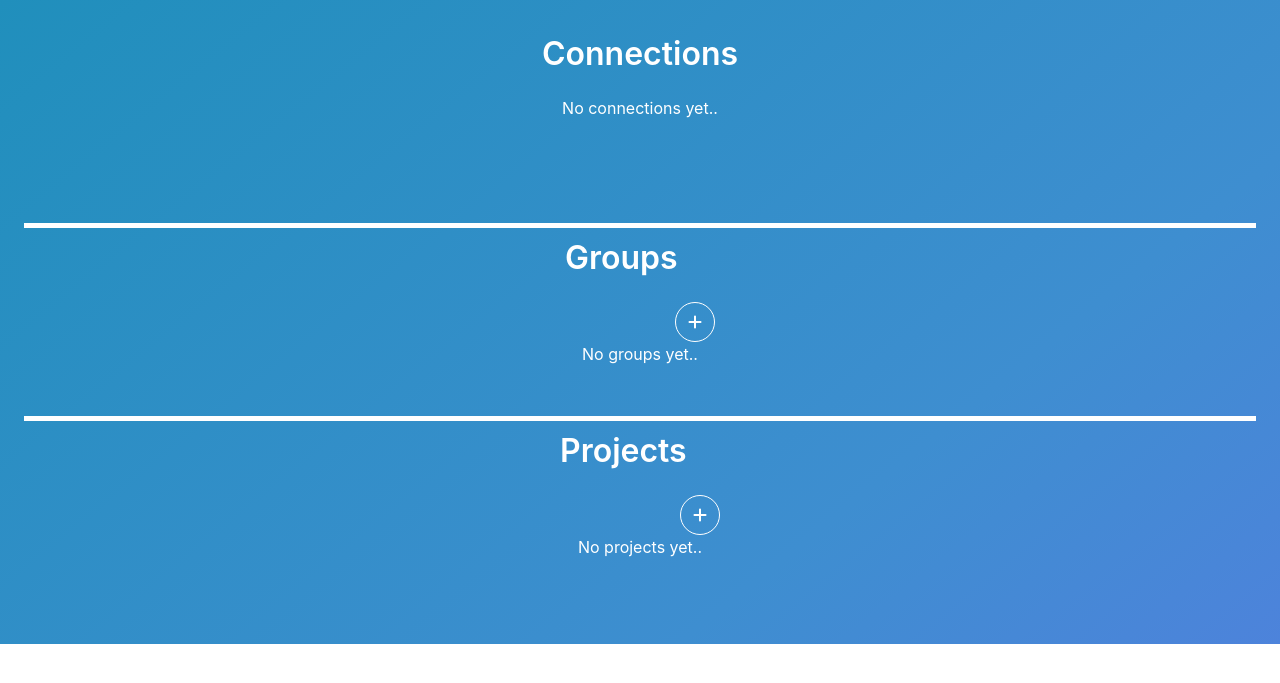
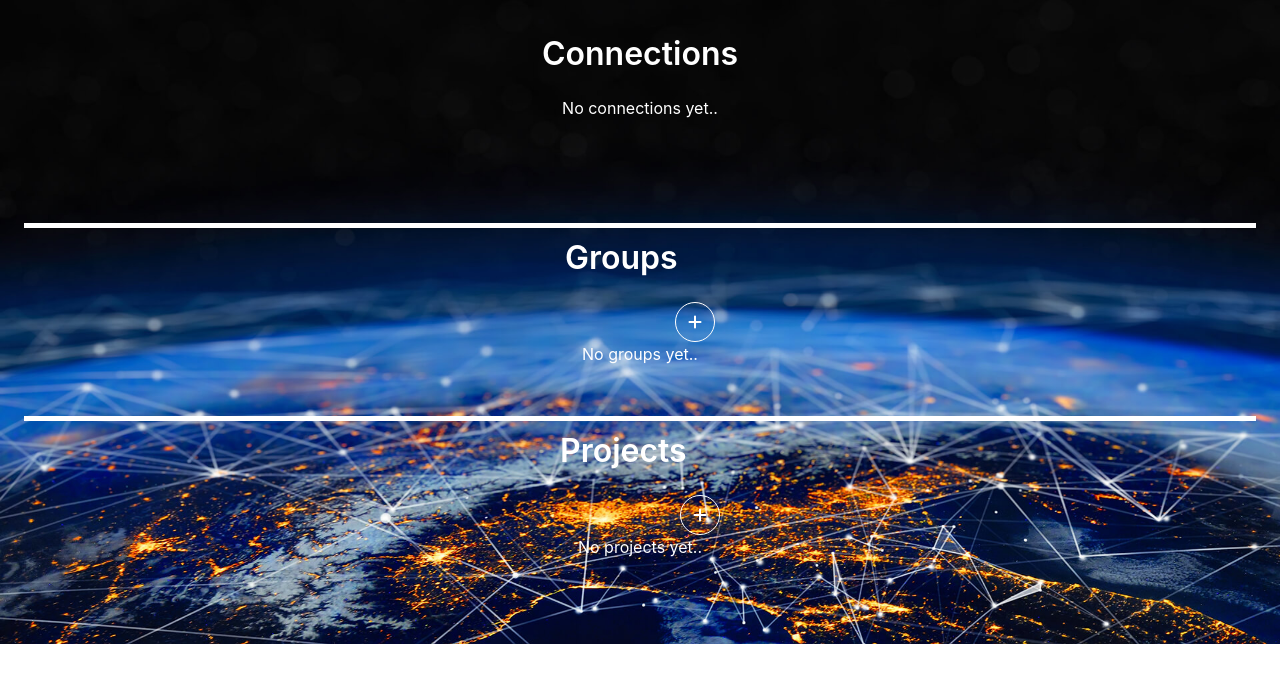
Before and after one commit to FrederikWLC/start, a Flask app: page /connections/ in a window 1280 px wide. Shown: the part 56-739 px from the top of the page. Run offline with Flask 2, Linux system fonts and the light colour scheme; the visitor is signed in with stand-in values (Sample User, id 1); data comes from the database, SQL or seed files in the repository; data that the repository does not hold is empty; some libraries are stand-ins or nearby versions.

Commit message:
Skulle lige tilføje lidt mere for æstetikken

```diff
--- a/app/templates/connections.html
+++ b/app/templates/connections.html
@@ -5,7 +5,7 @@
 
 {% if profile == current_user %}
 	<section class="hero is-info is-bold is-small" style="user-select: none;">
-  	<div class="hero-body">
+  	<div class="hero-body background">
       <div class="has-text-centered" id="bigBox">
         <div class="column" id="connections-box">
         <p class="title">Connections</p>
@@ -164,6 +164,7 @@
 
 {% endblock %}
 {% block scripts %}
+<link rel="stylesheet" href="/static/css/base.css">
 <link rel="stylesheet" href="/static/css/connections.css">
 <script src="/static/js/connections.js"></script>
 {% if create_group %}
--- a/app/templates/explore.html
+++ b/app/templates/explore.html
@@ -2,7 +2,7 @@
 {% block body %}
 
 {% include "navbar.html" %}
-	<section class="hero is-info is-bold is-small" style="user-select: none;">
+	<section class="hero is-info is-bold is-medium" style="user-select: none;">
 
   	<div class="hero-body background">
     <div id="field" class="container has-text-centered">
```
